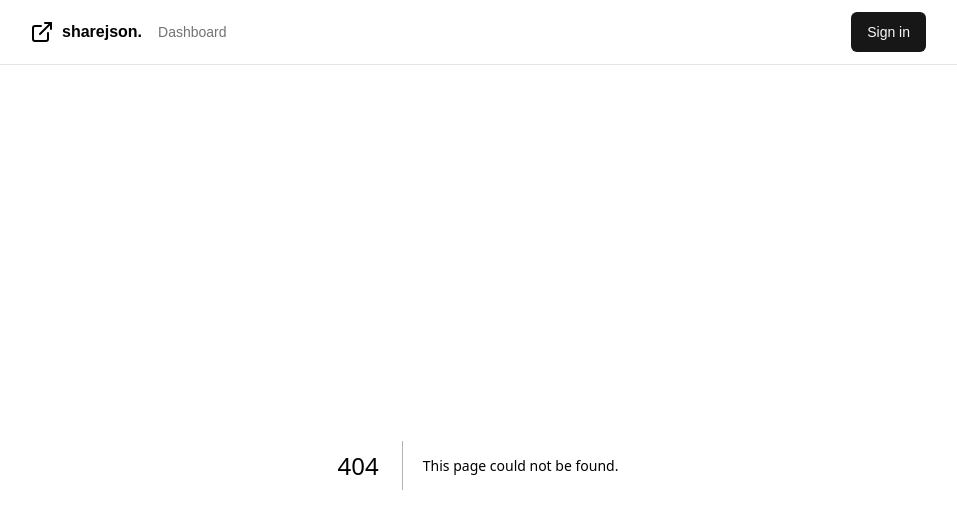
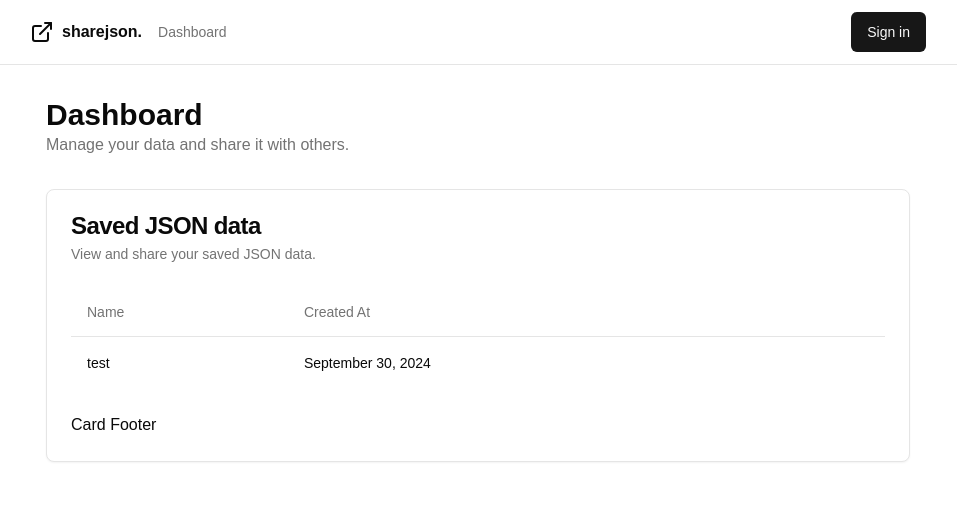
Before and after one commit to developer-mohitsoni/JSON_Data-Sharing-Project, a Next.js app: page /dashboard in a window 1280 px wide. Before the commit this address had no page. Shown: the top 528 px of the page, without its empty margins (162-1119 px from the left). Built offline with nearby package versions, Linux system fonts and the light colour scheme.

Commit message:
Building The Daashboard Page

```diff
--- a/package.json
+++ b/package.json
@@ -12,6 +12,7 @@
     "@radix-ui/react-slot": "^1.1.0",
     "class-variance-authority": "^0.7.0",
     "clsx": "^2.1.1",
+    "date-fns": "^4.1.0",
     "lucide-react": "^0.446.0",
     "next": "14.2.13",
     "react": "^18",
--- /dev/null
+++ b/src/app/dashboard/page.tsx
@@ -0,0 +1,18 @@
+import JsonEditor from "@/components/JSON-Editor";
+import React from "react";
+
+const DashboardPage = () => {
+  return (
+    <div>
+      <div className="my-8">
+        <h1 className="text-3xl font-bold">Dashboard</h1>
+        <p className="text-muted-foreground">
+          Manage your data and share it with others.
+        </p>
+      </div>
+      <JsonEditor />
+    </div>
+  );
+};
+
+export default DashboardPage;
--- /dev/null
+++ b/src/components/JSON-Data-Table.tsx
@@ -0,0 +1,45 @@
+import { format } from "date-fns";
+import {
+  Table,
+  TableBody,
+  TableCell,
+  TableHead,
+  TableHeader,
+  TableRow,
+} from "./ui/table";
+
+const jsonDataList = [
+  {
+    id: "csbdcnsbcns",
+    name: "test",
+    createdAt: "2024-09-30T07:01:58.297Z",
+  },
+];
+
+const JsonDataTable = () => {
+  return (
+    <Table>
+      <TableHeader>
+        <TableRow>
+          <TableHead>Name</TableHead>
+          <TableHead>Created At</TableHead>
+          <TableHead>
+            <span className="sr-only">Share</span>
+          </TableHead>
+        </TableRow>
+      </TableHeader>
+      <TableBody>
+        {jsonDataList.map((data) => (
+          <TableRow key={data.id}>
+            <TableCell>{data.name}</TableCell>
+            <TableCell>
+              {format(new Date(data.createdAt), "MMMM dd, yyyy")}
+            </TableCell>
+          </TableRow>
+        ))}
+      </TableBody>
+    </Table>
+  );
+};
+
+export default JsonDataTable;
--- /dev/null
+++ b/src/components/JSON-Editor.tsx
@@ -0,0 +1,28 @@
+import JsonDataTable from "./JSON-Data-Table";
+import {
+  Card,
+  CardContent,
+  CardDescription,
+  CardFooter,
+  CardHeader,
+  CardTitle,
+} from "./ui/card";
+
+const JsonEditor = () => {
+  return (
+    <Card>
+      <CardHeader>
+        <CardTitle>Saved JSON data</CardTitle>
+        <CardDescription>View and share your saved JSON data.</CardDescription>
+      </CardHeader>
+      <CardContent>
+        <JsonDataTable />
+      </CardContent>
+      <CardFooter>
+        <p>Card Footer</p>
+      </CardFooter>
+    </Card>
+  );
+};
+
+export default JsonEditor;
--- /dev/null
+++ b/src/components/ui/card.tsx
@@ -0,0 +1,79 @@
+import * as React from "react"
+
+import { cn } from "@/lib/utils"
+
+const Card = React.forwardRef<
+  HTMLDivElement,
+  React.HTMLAttributes<HTMLDivElement>
+>(({ className, ...props }, ref) => (
+  <div
+    ref={ref}
+    className={cn(
+      "rounded-lg border bg-card text-card-foreground shadow-sm",
+      className
+    )}
+    {...props}
+  />
+))
+Card.displayName = "Card"
+
+const CardHeader = React.forwardRef<
+  HTMLDivElement,
+  React.HTMLAttributes<HTMLDivElement>
+>(({ className, ...props }, ref) => (
+  <div
+    ref={ref}
+    className={cn("flex flex-col space-y-1.5 p-6", className)}
+    {...props}
+  />
+))
+CardHeader.displayName = "CardHeader"
+
+const CardTitle = React.forwardRef<
+  HTMLParagraphElement,
+  React.HTMLAttributes<HTMLHeadingElement>
+>(({ className, ...props }, ref) => (
+  <h3
+    ref={ref}
+    className={cn(
+      "text-2xl font-semibold leading-none tracking-tight",
+      className
+    )}
+    {...props}
+  />
+))
+CardTitle.displayName = "CardTitle"
+
+const CardDescription = React.forwardRef<
+  HTMLParagraphElement,
+  React.HTMLAttributes<HTMLParagraphElement>
+>(({ className, ...props }, ref) => (
+  <p
+    ref={ref}
+    className={cn("text-sm text-muted-foreground", className)}
+    {...props}
+  />
+))
+CardDescription.displayName = "CardDescription"
+
+const CardContent = React.forwardRef<
+  HTMLDivElement,
+  React.HTMLAttributes<HTMLDivElement>
+>(({ className, ...props }, ref) => (
+  <div ref={ref} className={cn("p-6 pt-0", className)} {...props} />
+))
+CardContent.displayName = "CardContent"
+
+const CardFooter = React.forwardRef<
+  HTMLDivElement,
+  React.HTMLAttributes<HTMLDivElement>
+>(({ className, ...props }, ref) => (
+  <div
+    ref={ref}
+    className={cn("flex items-center p-6 pt-0", className)}
+    {...props}
+  />
+))
+CardFooter.displayName = "CardFooter"
+
+export { Card, CardHeader, CardFooter, CardTitle, CardDescription, CardContent }
--- /dev/null
+++ b/src/components/ui/table.tsx
@@ -0,0 +1,117 @@
+import * as React from "react"
+
+import { cn } from "@/lib/utils"
+
+const Table = React.forwardRef<
+  HTMLTableElement,
+  React.HTMLAttributes<HTMLTableElement>
+>(({ className, ...props }, ref) => (
+  <div className="relative w-full overflow-auto">
+    <table
+      ref={ref}
+      className={cn("w-full caption-bottom text-sm", className)}
+      {...props}
+    />
+  </div>
+))
+Table.displayName = "Table"
+
+const TableHeader = React.forwardRef<
+  HTMLTableSectionElement,
+  React.HTMLAttributes<HTMLTableSectionElement>
+>(({ className, ...props }, ref) => (
+  <thead ref={ref} className={cn("[&_tr]:border-b", className)} {...props} />
+))
+TableHeader.displayName = "TableHeader"
+
+const TableBody = React.forwardRef<
+  HTMLTableSectionElement,
+  React.HTMLAttributes<HTMLTableSectionElement>
+>(({ className, ...props }, ref) => (
+  <tbody
+    ref={ref}
+    className={cn("[&_tr:last-child]:border-0", className)}
+    {...props}
+  />
+))
+TableBody.displayName = "TableBody"
+
+const TableFooter = React.forwardRef<
+  HTMLTableSectionElement,
+  React.HTMLAttributes<HTMLTableSectionElement>
+>(({ className, ...props }, ref) => (
+  <tfoot
+    ref={ref}
+    className={cn(
+      "border-t bg-muted/50 font-medium [&>tr]:last:border-b-0",
+      className
+    )}
+    {...props}
+  />
+))
+TableFooter.displayName = "TableFooter"
+
+const TableRow = React.forwardRef<
+  HTMLTableRowElement,
+  React.HTMLAttributes<HTMLTableRowElement>
+>(({ className, ...props }, ref) => (
+  <tr
+    ref={ref}
+    className={cn(
+      "border-b transition-colors hover:bg-muted/50 data-[state=selected]:bg-muted",
+      className
+    )}
+    {...props}
+  />
+))
+TableRow.displayName = "TableRow"
+
+const TableHead = React.forwardRef<
+  HTMLTableCellElement,
+  React.ThHTMLAttributes<HTMLTableCellElement>
+>(({ className, ...props }, ref) => (
+  <th
+    ref={ref}
+    className={cn(
+      "h-12 px-4 text-left align-middle font-medium text-muted-foreground [&:has([role=checkbox])]:pr-0",
+      className
+    )}
+    {...props}
+  />
+))
+TableHead.displayName = "TableHead"
+
+const TableCell = React.forwardRef<
+  HTMLTableCellElement,
+  React.TdHTMLAttributes<HTMLTableCellElement>
+>(({ className, ...props }, ref) => (
+  <td
+    ref={ref}
+    className={cn("p-4 align-middle [&:has([role=checkbox])]:pr-0", className)}
+    {...props}
+  />
+))
+TableCell.displayName = "TableCell"
+
+const TableCaption = React.forwardRef<
+  HTMLTableCaptionElement,
+  React.HTMLAttributes<HTMLTableCaptionElement>
+>(({ className, ...props }, ref) => (
+  <caption
+    ref={ref}
+    className={cn("mt-4 text-sm text-muted-foreground", className)}
+    {...props}
+  />
+))
+TableCaption.displayName = "TableCaption"
+
+export {
+  Table,
+  TableHeader,
+  TableBody,
+  TableFooter,
+  TableHead,
+  TableRow,
+  TableCell,
+  TableCaption,
+}
```
Also changed, not shown: 1 other file (tests, documents, lock files or other folders).
